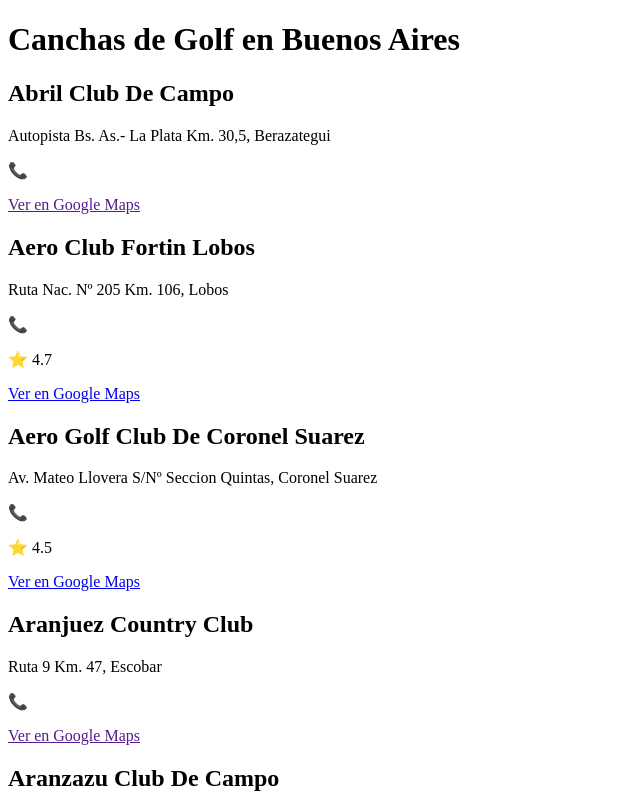
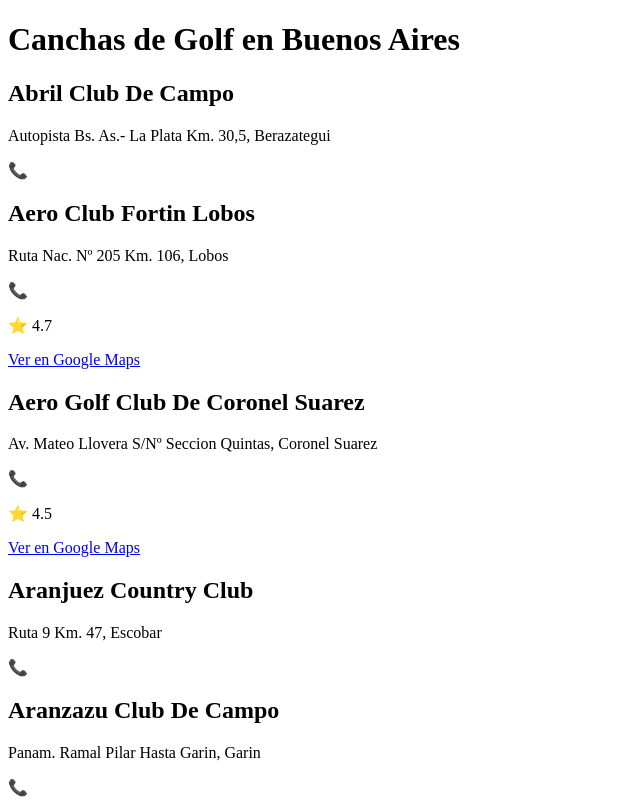
Before and after one commit to martomartomarto/golf-buenos-aires-app, a Next.js app: page / in a window 1280 px wide. Shown: the top 800 px of the page, without its empty margins (0-640 px from the left). Built offline with nearby package versions, Linux system fonts and the light colour scheme.

Commit message:
Update GolfCourseCard.tsx

```diff
--- a/components/GolfCourseCard.tsx
+++ b/components/GolfCourseCard.tsx
@@ -1,4 +1,3 @@
-
 interface GolfCourse {
   Nombre: string;
   Dirección: string;
@@ -15,6 +14,7 @@ export default function GolfCourseCard({ course }: { course: GolfCourse }) {
       <p className="text-sm">{course.Dirección}, {course.Localidad}</p>
       <p className="text-sm">📞 {course.Telefono}</p>
       {course.rating && <p className="mt-1">⭐ {course.rating}</p>}
+      {course.maps_url && (
         <a
           href={course.maps_url}
           target="_blank"
@@ -23,6 +23,7 @@ export default function GolfCourseCard({ course }: { course: GolfCourse }) {
         >
           Ver en Google Maps
         </a>
+      )}
     </div>
   );
 }
```
Lines whose indentation alone changed are shown as unchanged.
